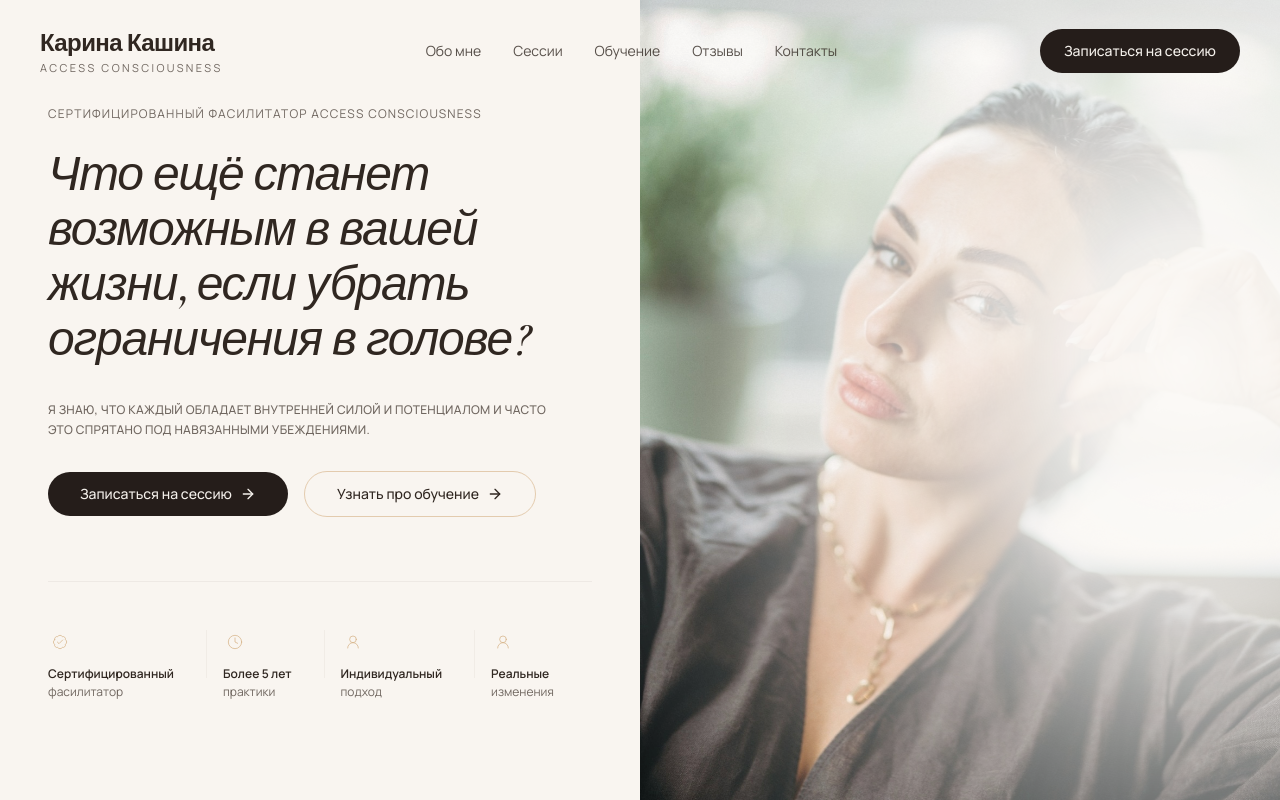
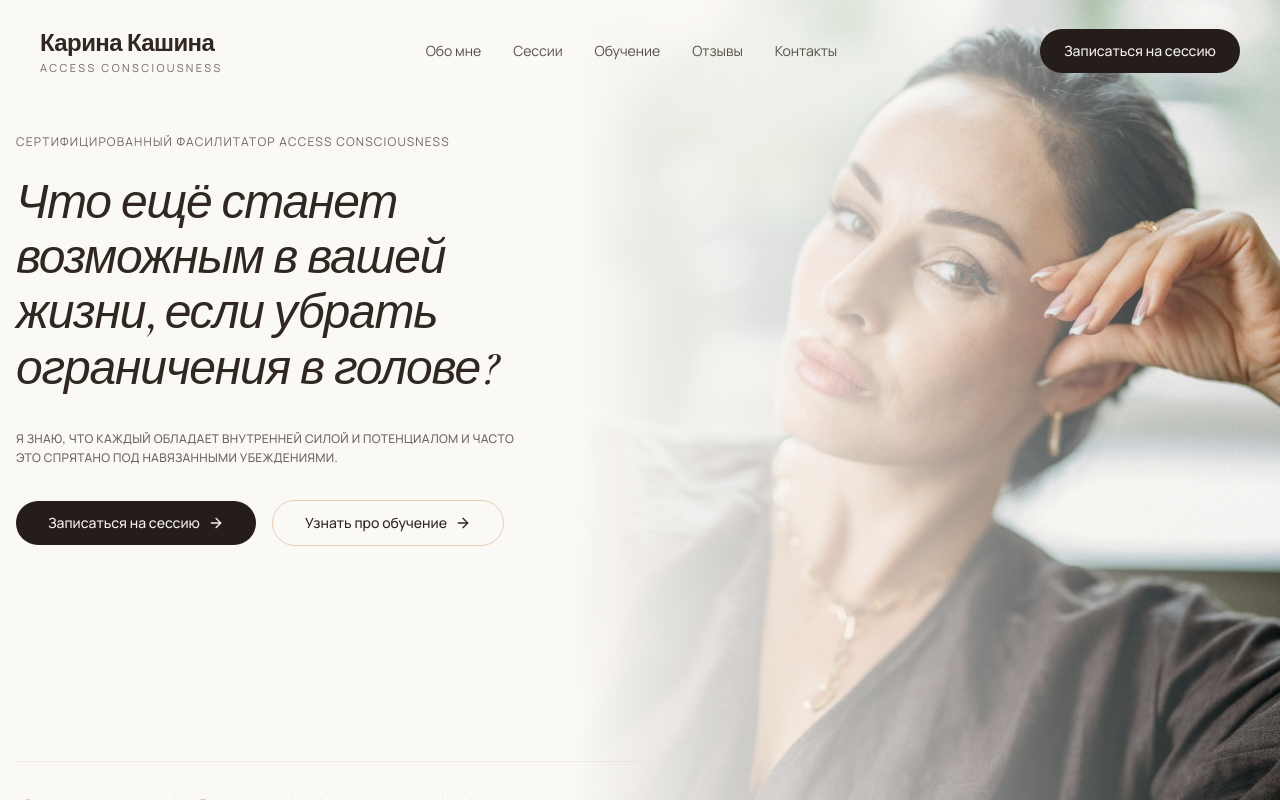
Before and after one commit to denis88892/karinav1, a Next.js app: page / in a window 1280 px wide. Shown: the top 800 px of the page. Built offline with nearby package versions, Linux system fonts and the light colour scheme.

Commit message:
feat: update hero section with new background image and layout adjustments
Co-authored-by: denis88892 <62354037+denis88892@users.noreply.github.com>

```diff
--- a/components/landing/hero.tsx
+++ b/components/landing/hero.tsx
@@ -13,36 +13,27 @@ const stats = [
 
 export function Hero() {
   return (
-    <section className="relative w-full min-h-screen bg-background overflow-hidden">
-      {/* Desktop Layout: Full height with image on right, text on left */}
-      <div className="relative h-screen flex items-center">
-
-        {/* Hero Image Container - Right side with smoke-screen dissolve */}
-        <div className="absolute inset-y-0 right-0 w-full lg:w-1/2 pointer-events-none">
-          <AnimatedScale>
+    <section className="relative w-full min-h-screen bg-[#FBF9F6] overflow-hidden pt-32">
+      {/* Background Image - Right side only */}
+      <div className="absolute top-0 right-0 w-[55%] h-full pointer-events-none">
         <Image
           src="/images/hero-portrait.png"
           alt="Карина Кашина — фасилитатор Access Consciousness"
           fill
           priority
-              sizes="(max-width: 1024px) 100vw, 50vw"
-              className="object-cover object-top"
+          sizes="(max-width: 1024px) 100vw, 55vw"
+          className="w-full h-full object-cover object-center"
         />
 
-            {/* Smoke-screen dissolve: sophisticated radial feathered mask */}
-            <div
-              className="absolute inset-0 pointer-events-none"
-              style={{
-                maskImage: 'radial-gradient(ellipse 140% 130% at 85% 45%, rgba(0,0,0,1) 0%, rgba(0,0,0,0.95) 12%, rgba(0,0,0,0.8) 24%, rgba(0,0,0,0.5) 40%, rgba(0,0,0,0.2) 58%, rgba(0,0,0,0) 80%)',
-                WebkitMaskImage: 'radial-gradient(ellipse 140% 130% at 85% 45%, rgba(0,0,0,1) 0%, rgba(0,0,0,0.95) 12%, rgba(0,0,0,0.8) 24%, rgba(0,0,0,0.5) 40%, rgba(0,0,0,0.2) 58%, rgba(0,0,0,0) 80%)',
-                background: '#FBF9F6',
-              }}
-            />
-          </AnimatedScale>
+        {/* Perfect fade transition overlay */}
+        <div className="absolute inset-0 bg-gradient-to-r from-[#FBF9F6] via-[#FBF9F6]/60 to-transparent w-full h-full" />
       </div>
 
-        {/* Content - Left side, centered vertically */}
-        <div className="relative z-10 w-full lg:w-1/2 px-5 py-12 md:px-10 lg:px-12 lg:py-0 flex flex-col justify-center">
+      {/* Foreground Content Layer */}
+      <div className="relative z-10 max-w-7xl mx-auto px-4 h-screen flex flex-col justify-between">
+
+        {/* Top Content Section */}
+        <div className="w-1/2 flex flex-col justify-center">
 
           {/* Expert Label */}
           <AnimatedFadeUp>
@@ -53,7 +44,7 @@ export function Hero() {
 
           {/* Main Headline - Elegant serif italic */}
           <AnimatedFadeUp delay={0.1}>
-            <h1 className="mt-6 font-serif text-4xl lg:text-5xl italic font-medium leading-[1.15] tracking-tight text-foreground lg:max-w-2xl">
+            <h1 className="mt-6 font-serif text-5xl italic font-medium leading-[1.15] tracking-tight text-foreground max-w-xl">
               Что ещё станет возможным в вашей жизни, если убрать ограничения в голове?
             </h1>
           </AnimatedFadeUp>
@@ -82,12 +73,13 @@ export function Hero() {
               <ArrowRight className="size-4 transition-transform group-hover:translate-x-1" />
             </a>
           </AnimatedFadeUp>
+        </div>
 
-          {/* Features Bottom Bar - Horizontal layout with dividers */}
-          <AnimatedContainer className="mt-16 flex items-center justify-start gap-0 border-t border-border/40 pt-8 lg:pt-12 lg:gap-8" staggerDelay={0.08}>
+        {/* Bottom Features Bar */}
+        <AnimatedContainer className="w-1/2 flex items-center justify-start gap-0 border-t border-border/40 pt-8 pb-16 lg:gap-8" staggerDelay={0.08}>
           {stats.map((s, idx) => (
             <AnimatedItem key={s.title} className="flex items-start gap-4 flex-1 lg:flex-initial pl-0">
-                {idx > 0 && <div className="hidden lg:block h-12 w-px bg-border/30" />}
+              {idx > 0 && <div className="h-12 w-px bg-border/30" />}
               <div className="flex flex-col items-start gap-3">
                 <span className="flex size-6 items-center justify-center text-accent/70 shrink-0">
                   <s.icon className="size-4" strokeWidth={1.5} />
@@ -105,7 +97,6 @@ export function Hero() {
           ))}
         </AnimatedContainer>
       </div>
-      </div>
     </section>
   )
 }
```
Lines whose indentation alone changed are shown as unchanged.
